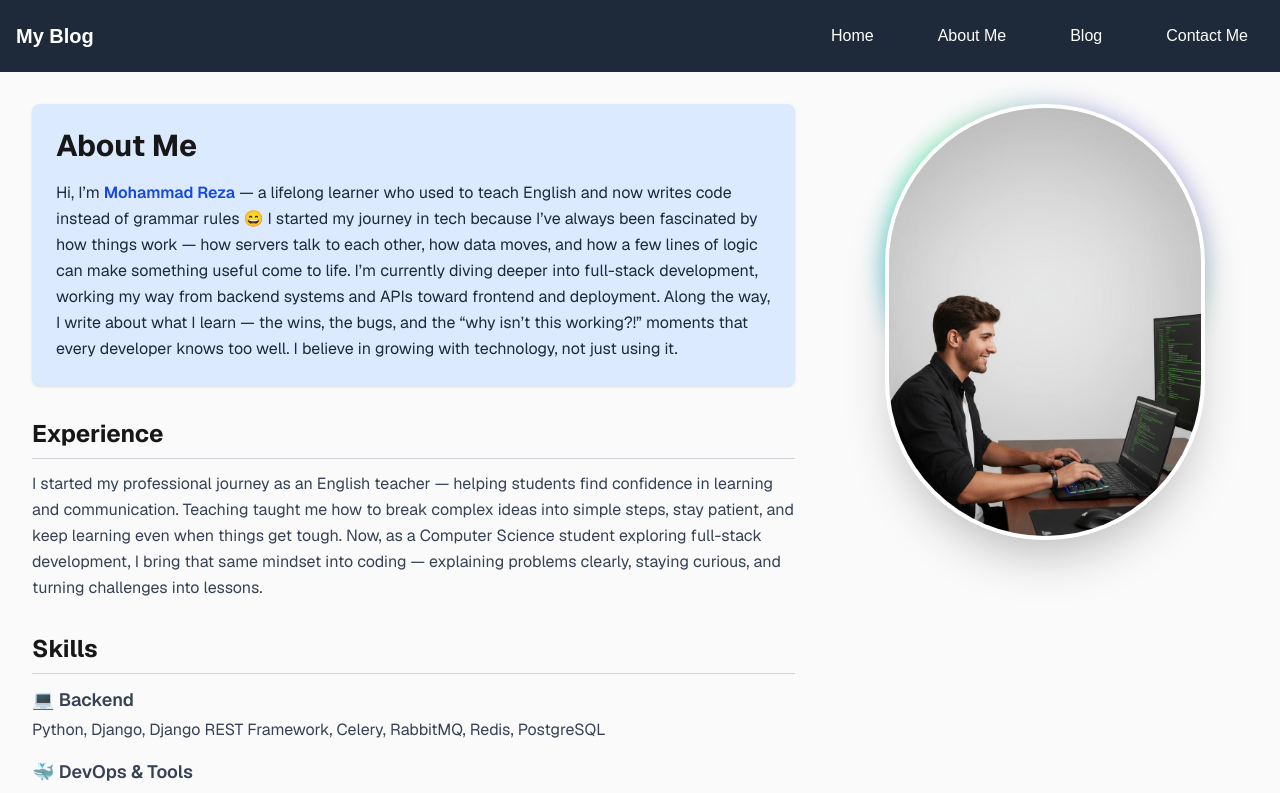
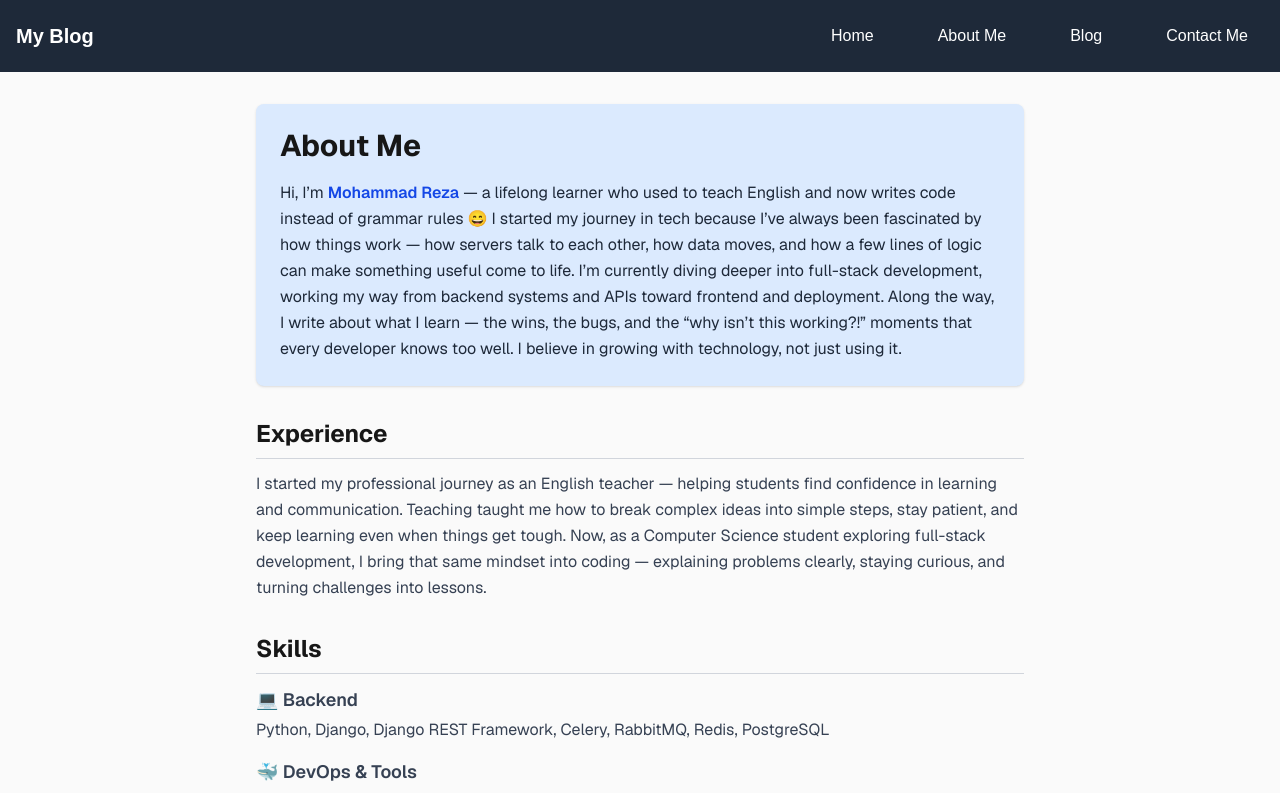
Before and after one commit to Mohamad-Moghadam/Personal-Blog, a Next.js app: page /about in a window 1280 px wide. Shown: the top 793 px of the page. Built offline with nearby package versions, Linux system fonts and the light colour scheme.

Commit message:
image optimized

```diff
--- a/src/app/about/page.tsx
+++ b/src/app/about/page.tsx
@@ -3,24 +3,8 @@ import Image from "next/image";
 export default function AboutPage() {
 	return (
 		<div className="flex flex-col md:flex-row-reverse min-h-screen items-start justify-center bg-zinc-50 dark:bg-black font-sans p-8 md:space-x-12 md:space-x-reverse">
-			{/* بخش تصویر */}
-			<section className="flex-shrink-0 mb-8 md:mb-0 md:w-1/3 flex justify-center relative">
-				<div className="relative w-[280px] h-[280px] md:w-[320px] md:h-[320px]">
-					{/* حلقه گرادیانت پشت تصویر */}
-					<div className="absolute inset-0 bg-gradient-to-tr from-blue-500 via-green-400 to-purple-500 rounded-full blur-md opacity-70 animate-pulse"></div>
-					<Image
-						src="/1000109887.jpg"
-						alt="Profile Image"
-						width={320}
-						height={320}
-						className="rounded-full object-cover shadow-2xl relative z-10 border-4 border-white dark:border-zinc-900"
-					/>
-				</div>
-			</section>
 
-			{/* بخش اصلی محتوا */}
 			<main className="max-w-3xl w-full md:w-2/3 space-y-8">
-				{/* درباره من */}
 				<section className="bg-blue-100 dark:bg-blue-900 p-6 rounded-lg shadow">
 					<h1 className="text-3xl font-bold mb-4">About Me</h1>
 					<p className="text-gray-800 dark:text-gray-200 leading-relaxed whitespace-pre-line">
```
